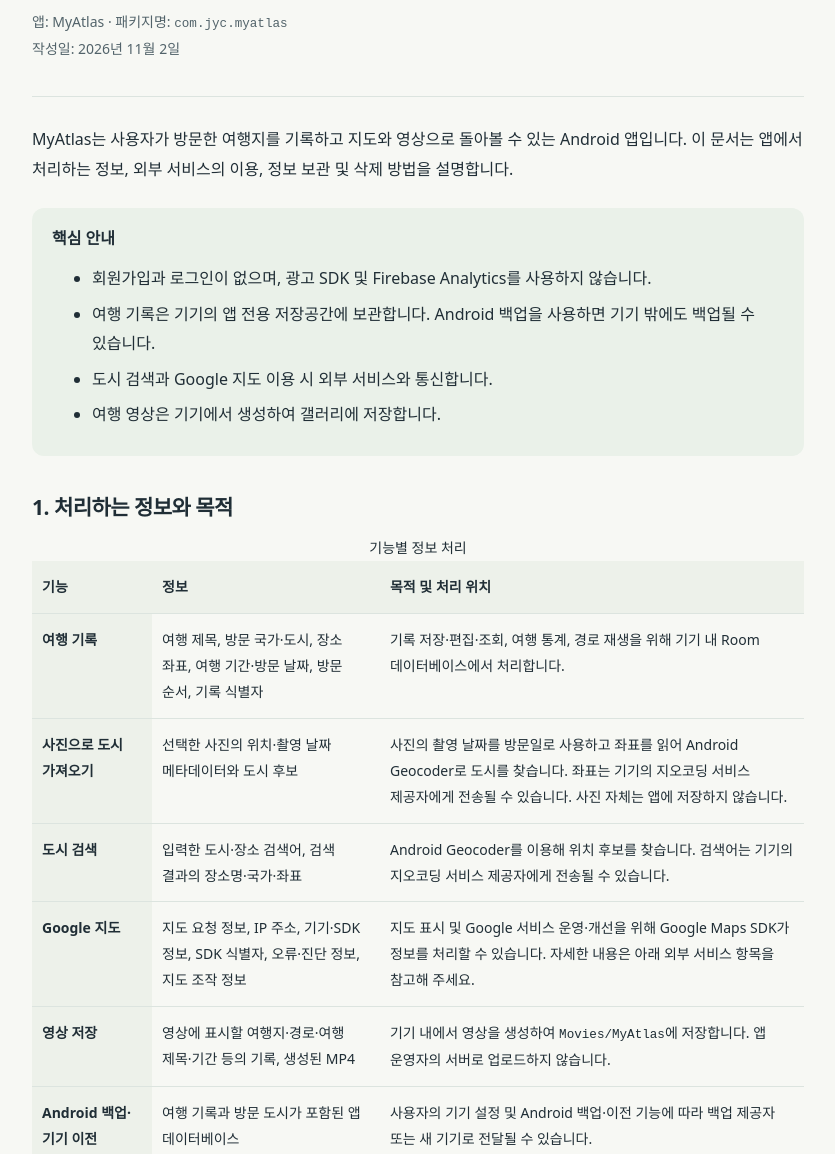
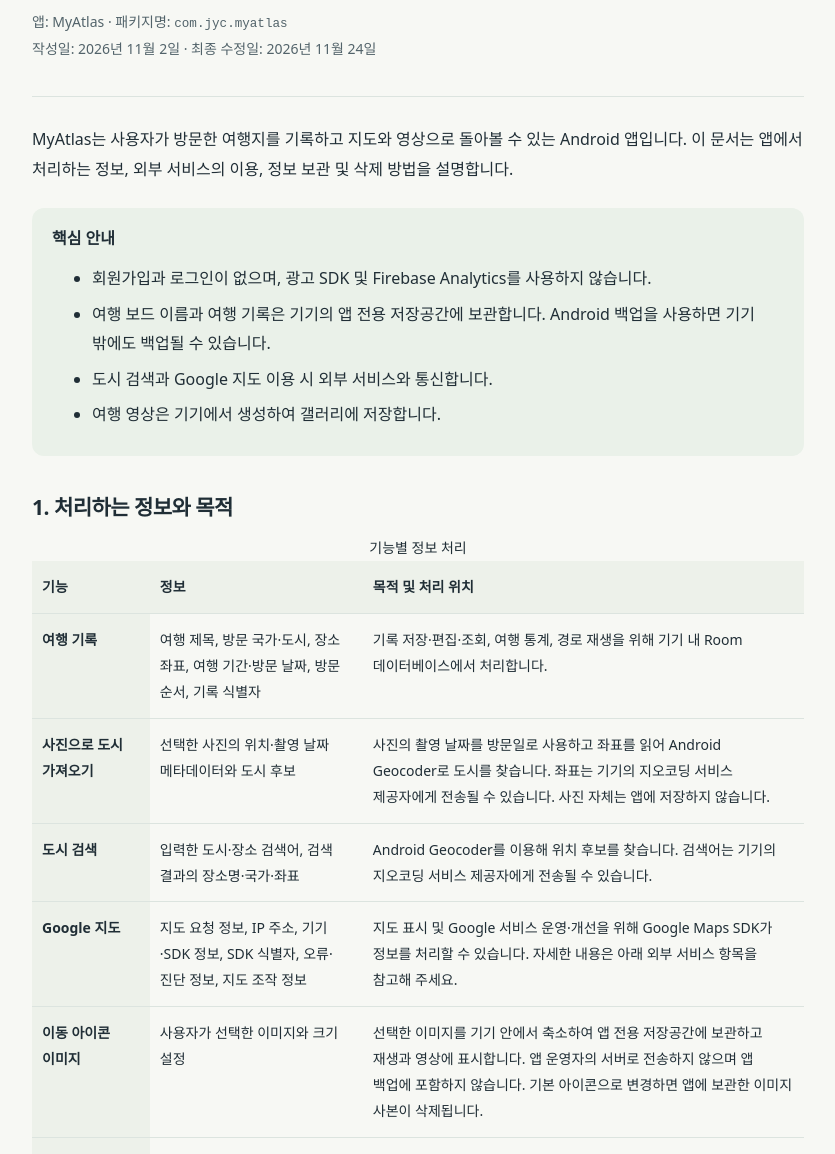
Before and after one commit to JiyoonChae/myatlas-privacy, a plain HTML site: page index.html in a window 1280 px wide. Shown: the part 140-1294 px from the top of the page, without its empty margins (222-1057 px from the left). Drawn offline with Linux system fonts and the light colour scheme.

Commit message:
Update privacy notice for travel boards and custom markers

```diff
--- a/index.html
+++ b/index.html
@@ -35,7 +35,7 @@
   <header>
     <div class="brand">MyAtlas</div>
     <h1>개인정보처리방침</h1>
-    <p class="meta">앱: MyAtlas · 패키지명: <code>com.jyc.myatlas</code><br>작성일: <time datetime="2026-11-02">2026년 11월 2일</time></p>
+    <p class="meta">앱: MyAtlas · 패키지명: <code>com.jyc.myatlas</code><br>작성일: <time datetime="2026-11-02">2026년 11월 2일</time> · 최종 수정일: <time datetime="2026-11-24">2026년 11월 24일</time></p>
   </header>
 
   <p>MyAtlas는 사용자가 방문한 여행지를 기록하고 지도와 영상으로 돌아볼 수 있는 Android 앱입니다.
@@ -45,7 +45,7 @@
     <strong>핵심 안내</strong>
     <ul>
       <li>회원가입과 로그인이 없으며, 광고 SDK 및 Firebase Analytics를 사용하지 않습니다.</li>
-      <li>여행 기록은 기기의 앱 전용 저장공간에 보관합니다. Android 백업을 사용하면 기기 밖에도 백업될 수 있습니다.</li>
+      <li>여행 보드 이름과 여행 기록은 기기의 앱 전용 저장공간에 보관합니다. Android 백업을 사용하면 기기 밖에도 백업될 수 있습니다.</li>
       <li>도시 검색과 Google 지도 이용 시 외부 서비스와 통신합니다.</li>
       <li>여행 영상은 기기에서 생성하여 갤러리에 저장합니다.</li>
     </ul>
@@ -62,6 +62,7 @@
           <tr><th scope="row">사진으로 도시 가져오기</th><td>선택한 사진의 위치·촬영 날짜 메타데이터와 도시 후보</td><td>사진의 촬영 날짜를 방문일로 사용하고 좌표를 읽어 Android Geocoder로 도시를 찾습니다. 좌표는 기기의 지오코딩 서비스 제공자에게 전송될 수 있습니다. 사진 자체는 앱에 저장하지 않습니다.</td></tr>
           <tr><th scope="row">도시 검색</th><td>입력한 도시·장소 검색어, 검색 결과의 장소명·국가·좌표</td><td>Android Geocoder를 이용해 위치 후보를 찾습니다. 검색어는 기기의 지오코딩 서비스 제공자에게 전송될 수 있습니다.</td></tr>
           <tr><th scope="row">Google 지도</th><td>지도 요청 정보, IP 주소, 기기·SDK 정보, SDK 식별자, 오류·진단 정보, 지도 조작 정보</td><td>지도 표시 및 Google 서비스 운영·개선을 위해 Google Maps SDK가 정보를 처리할 수 있습니다. 자세한 내용은 아래 외부 서비스 항목을 참고해 주세요.</td></tr>
+          <tr><th scope="row">이동 아이콘 이미지</th><td>사용자가 선택한 이미지와 크기 설정</td><td>선택한 이미지를 기기 안에서 축소하여 앱 전용 저장공간에 보관하고 재생과 영상에 표시합니다. 앱 운영자의 서버로 전송하지 않으며 앱 백업에 포함하지 않습니다. 기본 아이콘으로 변경하면 앱에 보관한 이미지 사본이 삭제됩니다.</td></tr>
           <tr><th scope="row">영상 저장</th><td>영상에 표시할 여행지·경로·여행 제목·기간 등의 기록, 생성된 MP4</td><td>기기 내에서 영상을 생성하여 <code>Movies/MyAtlas</code>에 저장합니다. 앱 운영자의 서버로 업로드하지 않습니다.</td></tr>
           <tr><th scope="row">Android 백업·기기 이전</th><td>여행 기록과 방문 도시가 포함된 앱 데이터베이스</td><td>사용자의 기기 설정 및 Android 백업·이전 기능에 따라 백업 제공자 또는 새 기기로 전달될 수 있습니다.</td></tr>
         </tbody>
```
